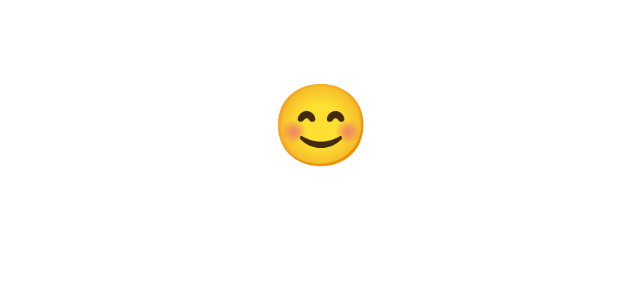
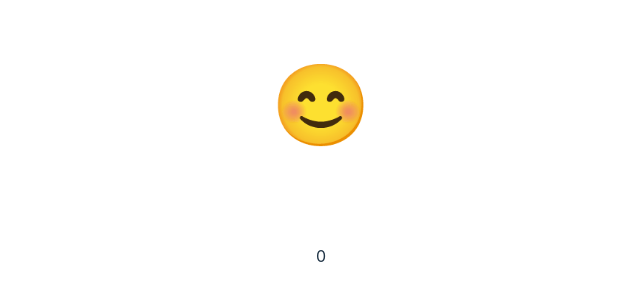
Before and after one commit to ramchandragawade/react-rep, a React (Vite) app in the folder slotsEx/: page / in a window 1280 px wide. Shown: the part 276-576 px from the top of the page, without its empty margins (319-959 px from the left). Built offline with nearby package versions, Linux system fonts and the light colour scheme.

Commit message:
toggle counter

```diff
--- a/slotsEx/src/App.jsx
+++ b/slotsEx/src/App.jsx
@@ -1,5 +1,6 @@
 import './App.css'
-import Toggler from './Toggler'
+import ToggleCounter from './ToggleCounter'
+// import Toggler from './Toggler'
 // import Counter from './Counter'
 // import BasicForm from './BasicForm';
 // import Clicker from './Clicker';
@@ -39,7 +40,7 @@ function App() {
       <ClickerNew msg={'Do not Click me'} btnText={'DND'}/> */}
 
       {/* <Counter />       */}
-      <Toggler />
+      <ToggleCounter />
     </div>
   )
 }
--- /dev/null
+++ b/slotsEx/src/ToggleCounter.jsx
@@ -0,0 +1,15 @@
+import "./Toggler.css"
+import { useState } from "react";
+function ToggleCounter() {
+    const [isHappy, setIsHappy]  = useState(true);
+    const [cnt, setCnt] = useState(0);
+    const onToggle = () => {
+        setIsHappy(!isHappy);
+        setCnt(cnt+1);
+    };
+    return <div>
+        <p className="Toggler" onClick={onToggle}> {isHappy === true ? "😊" : "☹️"} </p>
+        <p>{cnt}</p>
+    </div>
+}
+export default ToggleCounter;
```
